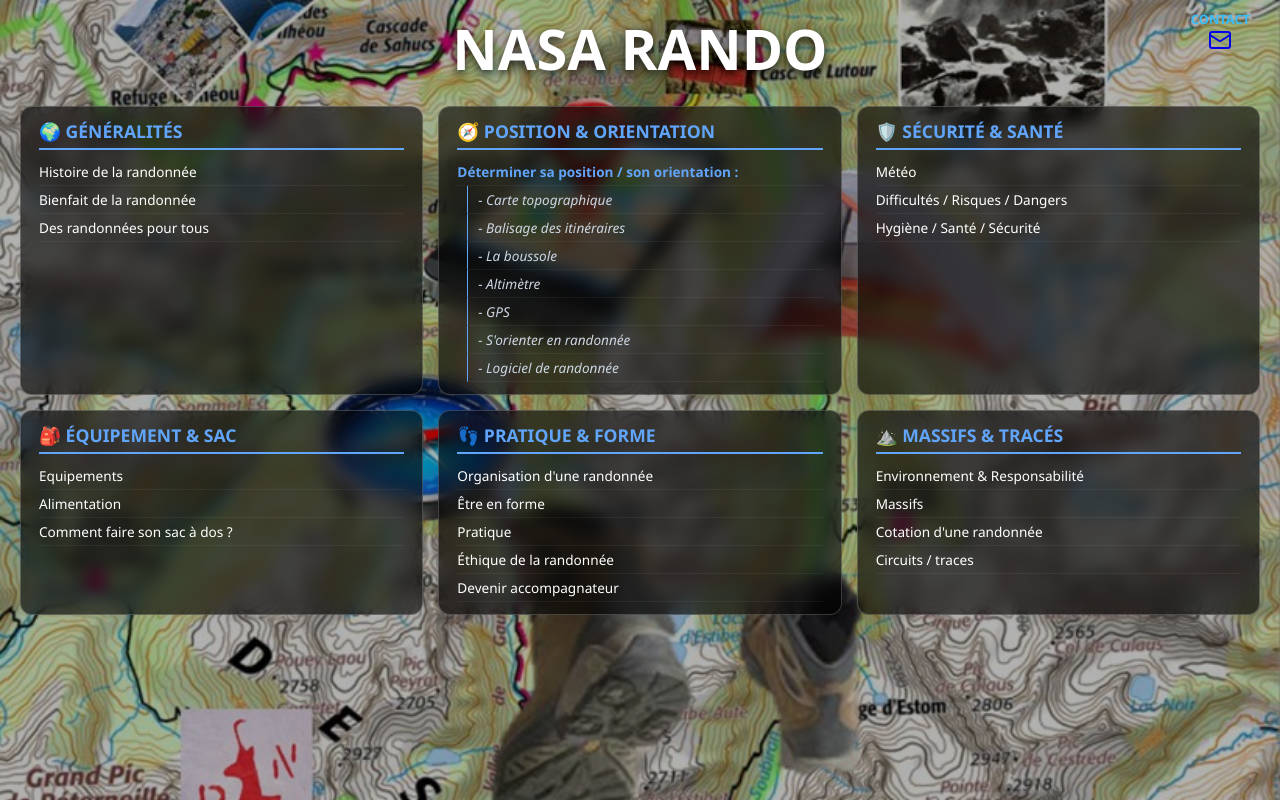
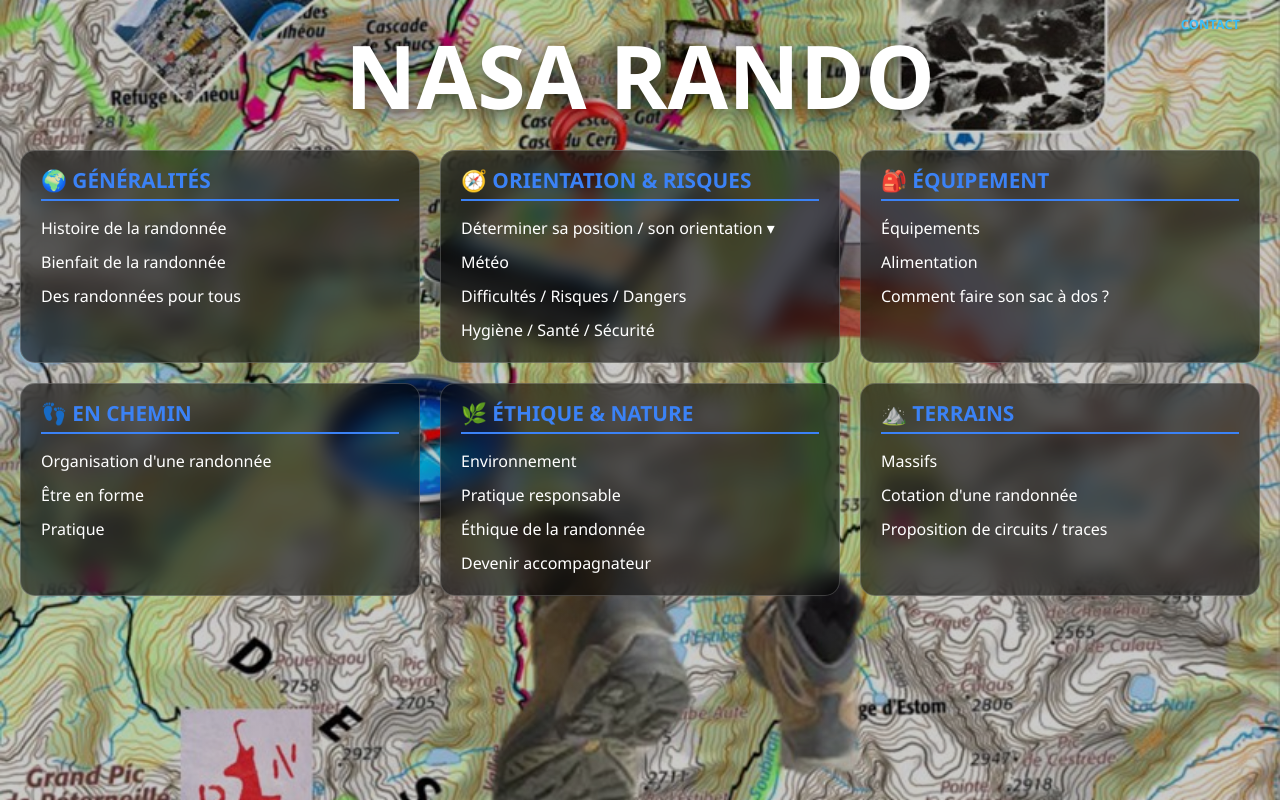
Before and after one commit to Cachito712/Rando-NASA-5, a plain HTML site: page index.html in a window 1280 px wide. Drawn offline with nearby package versions, Linux system fonts and the light colour scheme.

Commit message:
index.html

```diff
--- a/index.html
+++ b/index.html
@@ -7,25 +7,24 @@
     <script src="https://unpkg.com/lucide@latest"></script>
     <style>
         :root {
-            --glass: rgba(0, 0, 0, 0.6);
+            --glass: rgba(0, 0, 0, 0.55);
             --glass-border: rgba(255, 255, 255, 0.2);
-            --text-main: #ffffff;
-            --accent: #60a5fa;
-            --contact-color: #38bdf8; /* Bleu ciel vif plus lisible */
+            --accent: #3b82f6;
+            --contact-ui: #38bdf8;
         }
 
         body, html {
             margin: 0; padding: 0;
             font-family: 'Segoe UI', sans-serif;
-            color: var(--text-main);
+            color: white;
             height: 100vh;
-            overflow: hidden; /* Empêche le scroll global */
+            overflow: hidden; /* Supprime le scroll */
         }
 
         .bg-fixed {
             position: fixed;
             top: 0; left: 0; width: 100%; height: 100%;
-            background: linear-gradient(rgba(0,0,0,0.3), rgba(0,0,0,0.3)),
+            background: linear-gradient(rgba(0,0,0,0.2), rgba(0,0,0,0.2)),
                         url('fond.jpg') no-repeat center center fixed;
             background-size: cover;
             z-index: -1;
@@ -35,29 +34,26 @@
             display: flex;
             justify-content: center;
             align-items: center;
-            padding: 10px 0; /* Espace réduit en haut */
+            padding: 15px 0 5px 0; /* Espaces réduits */
             position: relative;
         }
 
         .main-title {
-            font-size: 3.5rem; /* Taille réduite pour gagner de la place */
+            font-size: 5.5rem; /* Titre très gros */
             margin: 0;
             text-transform: uppercase;
             font-weight: 900;
-            text-shadow: 0 4px 10px rgba(0,0,0,0.8);
+            text-shadow: 0 5px 20px rgba(0,0,0,0.8);
         }
 
         .contact-box {
             position: absolute;
-            right: 30px;
-            top: 10px;
-            display: flex;
-            flex-direction: column;
-            align-items: center;
-            text-decoration: none;
+            right: 40px; top: 15px;
+            display: flex; flex-direction: column; align-items: center;
+            text-decoration: none; color: var(--contact-ui);
+            transition: 0.3s;
         }
-        .contact-box span { color: var(--contact-color); font-weight: bold; font-size: 0.8rem; }
-        .contact-box i { color: var(--contact-color); }
+        .contact-box span { font-weight: bold; font-size: 0.8rem; margin-bottom: 2px; }
 
         .container {
             max-width: 1400px;
@@ -65,41 +61,62 @@
             padding: 10px 20px;
             display: grid;
             grid-template-columns: repeat(3, 1fr);
-            gap: 15px; /* Espacement réduit entre les blocs */
+            gap: 20px;
         }
 
         .card {
             background: var(--glass);
-            backdrop-filter: blur(8px);
+            backdrop-filter: blur(10px);
             border: 1px solid var(--glass-border);
-            border-radius: 12px;
-            padding: 12px 18px;
+            border-radius: 15px;
+            padding: 15px 20px;
         }
 
         .card h2 {
-            font-size: 1.1rem;
-            font-weight: 800;
-            margin: 0 0 8px 0;
-            padding-bottom: 5px;
-            border-bottom: 2px solid var(--accent);
+            font-size: 1.3rem;
+            font-weight: 800; /* Titre en gras */
+            margin: 0 0 10px 0;
             color: var(--accent);
             text-transform: uppercase;
+            border-bottom: 2px solid var(--accent);
+            padding-bottom: 5px;
         }
 
         .card ul { list-style: none; padding: 0; margin: 0; }
+        .card li {
+            padding: 6px 0;
+            cursor: pointer;
+            font-size: 1rem;
+            transition: 0.2s;
+            position: relative;
+        }
+        .card li:hover { color: var(--accent); }
 
-        .card ul li {
-            padding: 4px 0;
-            cursor: pointer;
-            font-size: 0.85rem; /* Texte légèrement plus petit pour tout faire tenir */
+        /* MENU DÉROULANT AU SURVOL */
+        .has-submenu:hover .submenu {
+            display: block;
+        }
+
+        .submenu {
+            display: none;
+            position: absolute;
+            left: 100%; top: 0;
+            background: #1e293b;
+            min-width: 250px;
+            border-radius: 8px;
+            box-shadow: 0 10px 15px rgba(0,0,0,0.5);
+            z-index: 100;
+            padding: 10px 0;
+        }
+
+        .submenu li {
+            padding: 8px 20px !important;
+            font-size: 0.9rem !important;
             border-bottom: 1px solid rgba(255,255,255,0.05);
-            transition: 0.2s;
         }
-        .card ul li:hover { color: var(--accent); padding-left: 5px; }
+        .submenu li:hover { background: var(--accent); color: white; }
 
-        /* Style spécifique pour la longue liste orientation */
-        .sub-list { margin-left: 10px; border-left: 1px solid var(--accent); padding-left: 10px !important; font-style: italic; color: #cbd5e1; }
-
+        /* MODALE */
         .modal {
             display: none; position: fixed; z-index: 1000;
             top: 0; left: 0; width: 100%; height: 100%;
@@ -107,18 +124,19 @@
         }
         .modal-content {
             background: white; color: #1e293b; padding: 30px; border-radius: 15px;
-            width: 80%; max-width: 700px; max-height: 80vh; overflow-y: auto; position: relative;
+            width: 80%; max-width: 750px; position: relative;
         }
-        .close { position: absolute; top: 10px; right: 15px; font-size: 30px; cursor: pointer; color: #64748b; }
+        .close { position: absolute; top: 10px; right: 15px; font-size: 30px; cursor: pointer; }
     </style>
 </head>
 <body>
     <div class="bg-fixed"></div>
+
     <header>
         <h1 class="main-title">NASA Rando</h1>
         <a href="mailto:cachitopus@gmail.com" class="contact-box">
             <span>CONTACT</span>
-            <i data-lucide="mail" size="35"></i>
+            <i data-lucide="mail" size="45"></i>
         </a>
     </header>
 
@@ -133,22 +151,20 @@
         </div>
 
         <div class="card">
-            <h2>🧭 Position & Orientation</h2>
+            <h2>🧭 Orientation & Risques</h2>
             <ul>
-                <li style="font-weight:bold; color:var(--accent);">Déterminer sa position / son orientation :</li>
-                <li class="sub-list" onclick="openModal('Carte topographique')">- Carte topographique</li>
-                <li class="sub-list" onclick="openModal('Balisage')">- Balisage des itinéraires</li>
-                <li class="sub-list" onclick="openModal('Boussole')">- La boussole</li>
-                <li class="sub-list" onclick="openModal('Altimètre')">- Altimètre</li>
-                <li class="sub-list" onclick="openModal('GPS')">- GPS</li>
-                <li class="sub-list" onclick="openModal('S\'orienter')">- S'orienter en randonnée</li>
-                <li class="sub-list" onclick="openModal('Logiciels')">- Logiciel de randonnée</li>
-            </ul>
-        </div>
-
-        <div class="card">
-            <h2>🛡️ Sécurité & Santé</h2>
-            <ul>
+                <li class="has-submenu">
+                    Déterminer sa position / son orientation ▾
+                    <ul class="submenu">
+                        <li onclick="openModal('Carte topographique')">Carte topographique</li>
+                        <li onclick="openModal('Balisage')">Balisage des itinéraires</li>
+                        <li onclick="openModal('Boussole')">La boussole</li>
+                        <li onclick="openModal('Altimètre')">Altimètre</li>
+                        <li onclick="openModal('GPS')">GPS</li>
+                        <li onclick="openModal('S\'orienter')">S'orienter en randonnée</li>
+                        <li onclick="openModal('Logiciels')">Logiciel de randonnée</li>
+                    </ul>
+                </li>
                 <li onclick="openModal('Météo')">Météo</li>
                 <li onclick="openModal('Risques')">Difficultés / Risques / Dangers</li>
                 <li onclick="openModal('Santé')">Hygiène / Santé / Sécurité</li>
@@ -156,32 +172,39 @@
         </div>
 
         <div class="card">
-            <h2>🎒 Équipement & Sac</h2>
+            <h2>🎒 Équipement</h2>
             <ul>
-                <li onclick="openModal('Equipements')">Equipements</li>
+                <li onclick="openModal('Equipements')">Équipements</li>
                 <li onclick="openModal('Alimentation')">Alimentation</li>
                 <li onclick="openModal('Sac à dos')">Comment faire son sac à dos ?</li>
             </ul>
         </div>
 
         <div class="card">
-            <h2>👣 Pratique & Forme</h2>
+            <h2>👣 En Chemin</h2>
             <ul>
                 <li onclick="openModal('Organisation')">Organisation d'une randonnée</li>
                 <li onclick="openModal('Forme')">Être en forme</li>
                 <li onclick="openModal('Pratique')">Pratique</li>
+            </ul>
+        </div>
+
+        <div class="card">
+            <h2>🌿 Éthique & Nature</h2>
+            <ul>
+                <li onclick="openModal('Environnement')">Environnement</li>
+                <li onclick="openModal('Responsabilité')">Pratique responsable</li>
                 <li onclick="openModal('Ethique')">Éthique de la randonnée</li>
                 <li onclick="openModal('Accompagnateur')">Devenir accompagnateur</li>
             </ul>
         </div>
 
         <div class="card">
-            <h2>⛰️ Massifs & Tracés</h2>
+            <h2>⛰️ Terrains</h2>
             <ul>
-                <li onclick="openModal('Environnement')">Environnement & Responsabilité</li>
                 <li onclick="openModal('Massifs')">Massifs</li>
                 <li onclick="openModal('Cotation')">Cotation d'une randonnée</li>
-                <li onclick="openModal('Circuits')">Circuits / traces</li>
+                <li onclick="openModal('Circuits')">Proposition de circuits / traces</li>
             </ul>
         </div>
     </div>
@@ -189,25 +212,4 @@
     <div id="ficheModal" class="modal">
         <div class="modal-content">
             <span class="close" onclick="closeModal()">&times;</span>
-            <h2 id="m-title" style="color:#2563eb; margin-top: 0;"></h2>
-            <div id="m-body"></div>
-        </div>
-    </div>
-
-    <script>
-        const FICHES = {
-            "Histoire de la randonnée": "<h3>L'évolution de la marche</h3><p>La randonnée est passée d'une nécessité utilitaire à un loisir de masse au XIXe siècle avec le romantisme et les premiers clubs alpins...</p>",
-            "Boussole": "<h3>Utiliser la boussole</h3><p>La boussole permet d'orienter la carte et de suivre un azimut précis, même sans visibilité.</p>"
-        };
-
-        function openModal(key) {
-            document.getElementById('m-title').innerText = key;
-            document.getElementById('m-body').innerHTML = FICHES[key] || "<p>Contenu en cours de rédaction...</p>";
-            document.getElementById('ficheModal').style.display = 'flex';
-        }
-        function closeModal() { document.getElementById('ficheModal').style.display = 'none'; }
-        window.onclick = function(e) { if (e.target == document.getElementById('ficheModal')) closeModal(); }
-        lucide.createIcons();
-    </script>
-</body>
-</html>
+            <h2 id="m-title" style="
```
